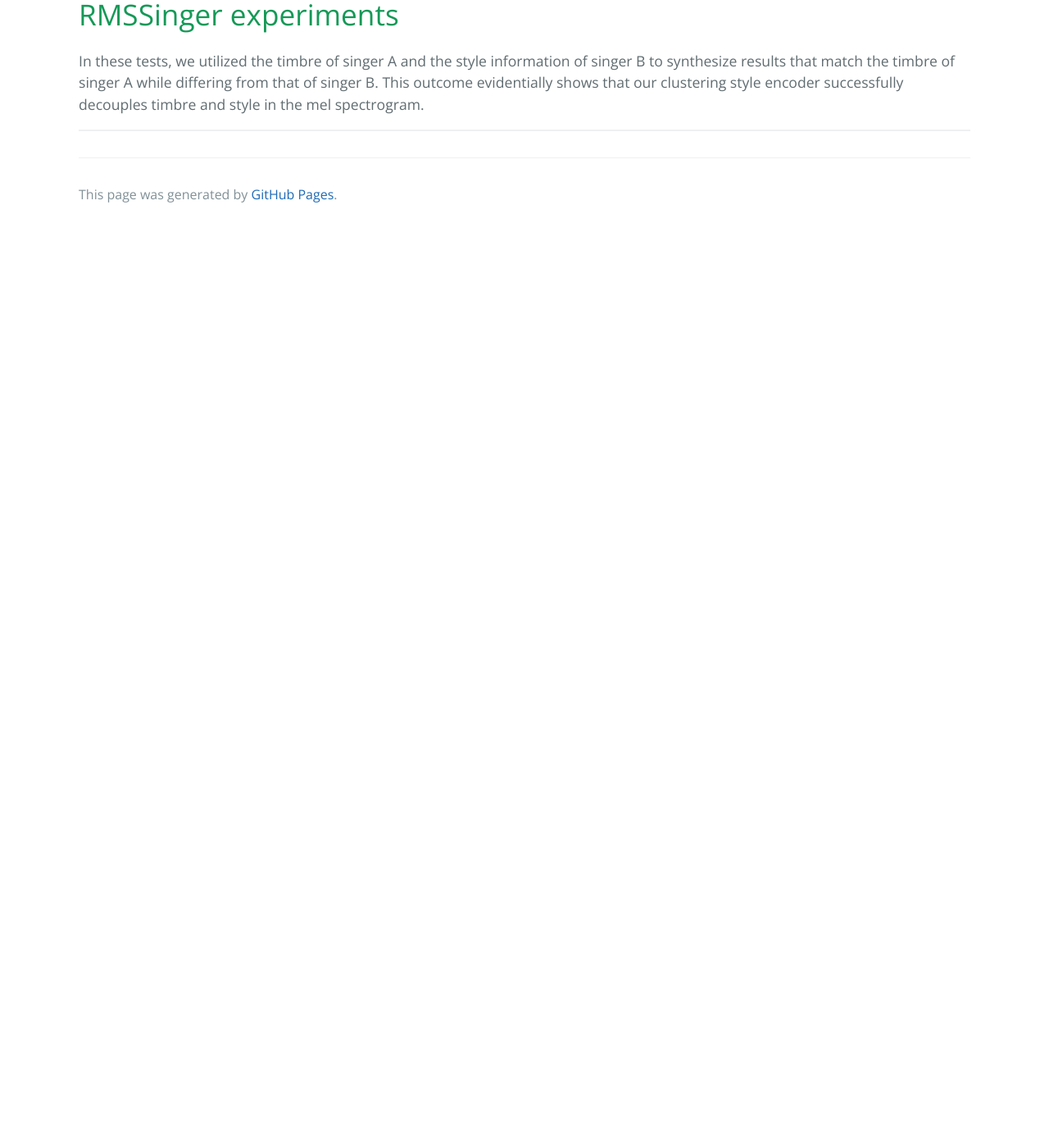
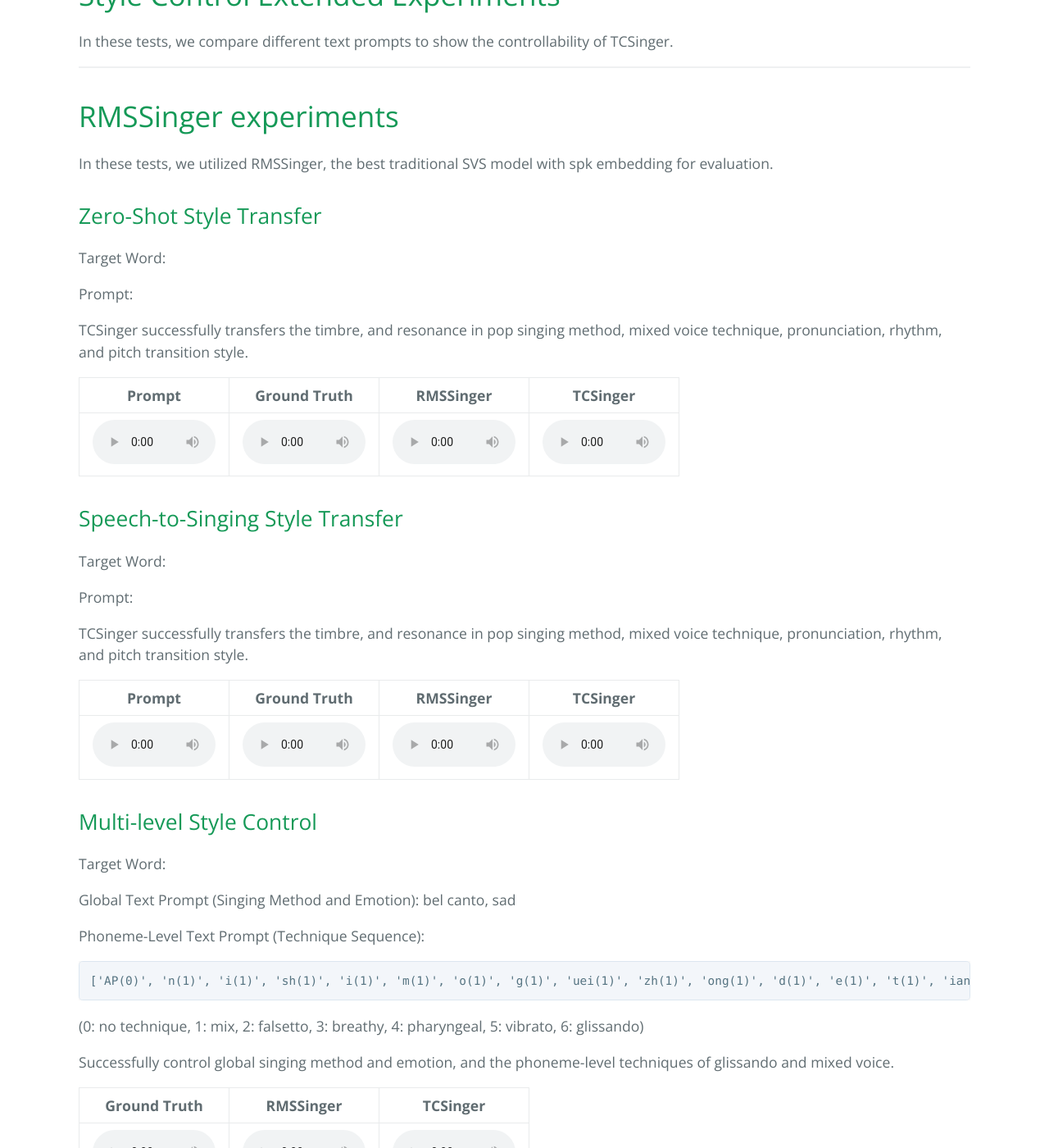
Before and after one commit to TCSinger/TCSinger.github.io, a Jekyll site: the page built from index.md, in a window 1280 px wide and 1400 px high, scrolled down 11642 px. Shown: the whole window at 82% size. Built offline with Jekyll 4.4.1, drawn with Linux system fonts in a browser that asks for light colours; our own code applies the rules of GitHub Pages for plain Markdown files; the repository's description, which GitHub fills in, is left out; before the commit the page ends 11923 px from its top, so only the background shows below that; some of the changed text lies outside the part shown.

Commit message:
Update index.md

````diff
--- a/index.md
+++ b/index.md
@@ -861,11 +861,100 @@ Successfully synthesizing the timbre of singer A, the pronunciation, pitch trans
 
 # Style Control Extended Experiments
 
+In these tests, we compare different text prompts to show the controllability of TCSinger.
+
+
+
 ---
 
 # RMSSinger experiments
 
-In these tests, we utilized the timbre of singer A and the style information of singer B to synthesize results that match the timbre of singer A while differing from that of singer B.
-This outcome evidentially shows that our clustering style encoder successfully decouples timbre and style in the mel spectrogram.
+In these tests, we utilized RMSSinger, the best traditional SVS model with spk embedding for evaluation.
+
+## Zero-Shot Style Transfer
+
+Target Word:
+
+Prompt:
+
+TCSinger successfully transfers the timbre, and resonance in pop singing method, mixed voice technique, pronunciation, rhythm, and pitch transition style.
+
+<table style='width: 80%;'>
+	<thead>
+		<tr>
+			<th style="text-align: center">Prompt</th>
+			<th style="text-align: center">Ground Truth</th>
+			<th style="text-align: center">RMSSinger</th>
+			<th style="text-align: center">TCSinger</th>
+		</tr>
+	</thead>
+	<tbody>
+		<tr>
+			<td style="text-align: center"><audio controls style="width: 150px;"><source src="wavs/rms/prompt/001.wav" type="audio/wav"></audio></td>
+			<td style="text-align: center"><audio controls style="width: 150px;"><source src="wavs/rms/gt/001.wav" type="audio/wav"></audio></td>
+			<td style="text-align: center"><audio controls style="width: 150px;"><source src="wavs/rms/rms/001.wav" type="audio/wav"></audio></td>
+			<td style="text-align: center"><audio controls style="width: 150px;"><source src="wavs/rms/tc/001.wav" type="audio/wav"></audio></td>
+		</tr>
+	</tbody>
+</table>
+
+## Speech-to-Singing Style Transfer
+
+Target Word:
+
+Prompt:
+
+TCSinger successfully transfers the timbre, and resonance in pop singing method, mixed voice technique, pronunciation, rhythm, and pitch transition style.
+
+<table style='width: 80%;'>
+	<thead>
+		<tr>
+			<th style="text-align: center">Prompt</th>
+			<th style="text-align: center">Ground Truth</th>
+			<th style="text-align: center">RMSSinger</th>
+			<th style="text-align: center">TCSinger</th>
+		</tr>
+	</thead>
+	<tbody>
+		<tr>
+			<td style="text-align: center"><audio controls style="width: 150px;"><source src="wavs/rms/prompt/002.wav" type="audio/wav"></audio></td>
+			<td style="text-align: center"><audio controls style="width: 150px;"><source src="wavs/rms/gt/002.wav" type="audio/wav"></audio></td>
+			<td style="text-align: center"><audio controls style="width: 150px;"><source src="wavs/rms/rms/002.wav" type="audio/wav"></audio></td>
+			<td style="text-align: center"><audio controls style="width: 150px;"><source src="wavs/rms/tc/002.wav" type="audio/wav"></audio></td>
+		</tr>
+	</tbody>
+</table>
+
+## Multi-level Style Control
+
+Target Word:
+
+Global Text Prompt (Singing Method and Emotion): bel canto, sad
+
+Phoneme-Level Text Prompt (Technique Sequence):
+```
+['AP(0)', 'n(1)', 'i(1)', 'sh(1)', 'i(1)', 'm(1)', 'o(1)', 'g(1)', 'uei(1)', 'zh(1)', 'ong(1)', 'd(1)', 'e(1)', 't(1)', 'ian(1)', 'sh(1)', 'i(1)', 's(1)', 'uo(1)', 'i(1)', 's(1)', 'ong(1)', 'uo(1)', 'x(1)', 'in(1)', 's(1)', 'uei(1)', 'd(1)', 'e(1)', 'f(1)', 'ang(1)', 'sh(1)', 'i(1)', 'AP(0)', 'sh(1)', 'i(1)', 'r(1)', 'ang(1)', 'uo(1)', 'x(1)', 'iao(1)', 'd(1)', 'ao(1)', 'z(1)', 'uei(1)', 'h(1)', 'ou(1)', 'AP(0)']
+```
+
+(0: no technique, 1: mix, 2: falsetto, 3: breathy, 4: pharyngeal, 5: vibrato, 6: glissando)
+
+Successfully control global singing method and emotion, and the phoneme-level techniques of glissando and mixed voice.
+
+<table style='width: 60%;'>
+	<thead>
+		<tr>
+			<th style="text-align: center">Ground Truth</th>
+			<th style="text-align: center">RMSSinger</th>
+			<th style="text-align: center">TCSinger</th>
+		</tr>
+	</thead>
+	<tbody>
+		<tr>
+			<td style="text-align: center"><audio controls style="width: 150px;"><source src="wavs/rms/gt/003.wav" type="audio/wav"></audio></td>
+			<td style="text-align: center"><audio controls style="width: 150px;"><source src="wavs/rms/rms/003.wav" type="audio/wav"></audio></td>
+			<td style="text-align: center"><audio controls style="width: 150px;"><source src="wavs/rms/tc/003.wav" type="audio/wav"></audio></td>
+		</tr>
+	</tbody>
+</table>
 
 ---
````
